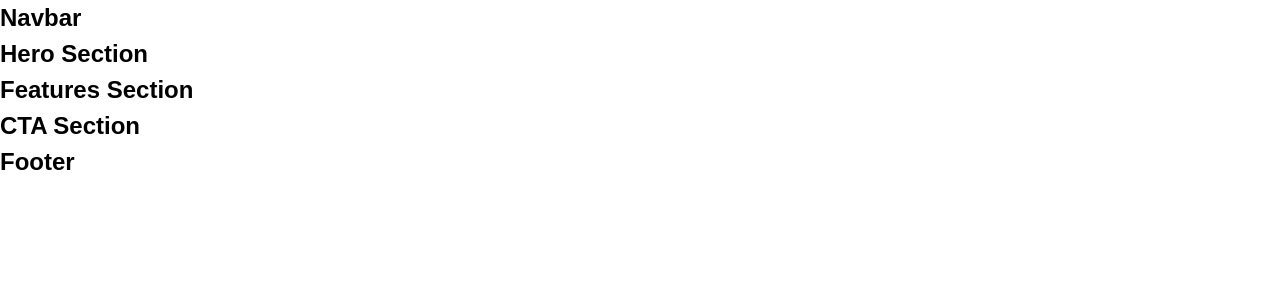
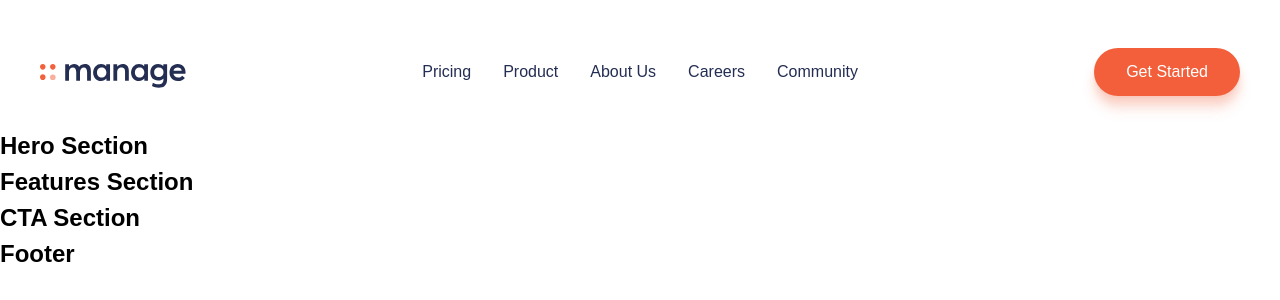
Before and after one commit to jonrutter/manage-demo, a React (Create React App) app: page / in a window 1280 px wide. Shown: the top 300 px of the page. Built offline with nearby package versions, Linux system fonts and the light colour scheme; a web font is replaced by a local one.

Commit message:
Basic Navbar styling

```diff
--- a/src/components/Navbar/Navbar.module.css
+++ b/src/components/Navbar/Navbar.module.css
@@ -0,0 +1,70 @@
+.wrapper {
+  padding: 3rem var(--x-padding) 2rem;
+}
+
+.content {
+  display: flex;
+  justify-content: space-between;
+  align-items: center;
+  color: var(--blue);
+  line-height: 1;
+  max-width: var(--max-width);
+  margin: auto;
+}
+
+.logo {
+  display: block;
+  padding-top: 0.5rem;
+}
+
+.links {
+  display: none;
+  justify-content: space-between;
+  align-items: center;
+  font-size: 1rem;
+}
+
+.links > *:not(:last-child) {
+  margin-right: 2rem;
+}
+
+.links a {
+  font-weight: 500;
+}
+
+.links a:hover {
+  opacity: 0.7;
+}
+
+.ctaBtn {
+  display: none;
+  background-color: var(--red);
+  padding: 1rem 2rem;
+  border-radius: 2rem;
+  font-weight: 500;
+  color: white;
+  line-height: 1;
+  box-shadow: var(--cta-shadow);
+}
+
+.ctaBtn:hover {
+  opacity: 0.7;
+}
+
+.toggleBtn {
+  font-size: 1.5rem;
+}
+
+@media screen and (min-width: 850px) {
+  .links {
+    display: flex;
+  }
+
+  .ctaBtn {
+    display: block;
+  }
+
+  .toggleBtn {
+    display: none;
+  }
+}
--- a/src/components/Navbar/index.js
+++ b/src/components/Navbar/index.js
@@ -1,12 +1,44 @@
-import React from 'react';
+import React, { useState } from 'react';
 
 // styles
 import s from './Navbar.module.css';
 
-const Navbar = () => (
-  <div>
-    <h2>Navbar</h2>
-  </div>
-);
+// icon
+import { FaBars, FaTimes } from 'react-icons/fa';
+
+// logo
+import SiteLogo from '../../images/logo.svg';
+
+// data
+import { links } from '../../nav-links';
+
+const Navbar = () => {
+  const [navOpen, setNavOpen] = useState(false);
+
+  return (
+    <div className={s.wrapper}>
+      <nav className={s.content}>
+        <img className={s.logo} src={SiteLogo} alt="Manage" />
+        <ul className={s.links}>
+          {links.map((link, index) => {
+            const { text, url } = link;
+            return (
+              <li key={index}>
+                <a href={url}>{text}</a>
+              </li>
+            );
+          })}
+        </ul>
+        <button className={s.ctaBtn}>Get Started</button>
+        <button
+          className={s.toggleBtn}
+          onClick={() => setNavOpen((prev) => !prev)}
+        >
+          {navOpen ? <FaTimes /> : <FaBars />}
+        </button>
+      </nav>
+    </div>
+  );
+};
 
 export default Navbar;
--- a/src/index.css
+++ b/src/index.css
@@ -10,6 +10,12 @@
   --grey-light: hsl(0, 0%, 98%);
   --blue-dark: hsl(233, 12%, 13%);
   --peach-light: hsl(13, 100%, 96%);
+
+  --x-padding: 1.5rem;
+  --max-width: 1200px;
+  --cta-shadow: 0px 2px 2px rgba(242, 95, 58, 0.05),
+    0px 6px 6px rgba(242, 95, 58, 0.08), 0px 10px 10px rgba(242, 95, 58, 0.12),
+    0px 14px 14px rgba(242, 95, 58, 0.12);
 }
 
 *,
@@ -43,6 +49,8 @@ input {
   font-family: inherit;
   font-size: 100%;
   line-height: inherit;
+  color: inherit;
+  font-weight: inherit;
 }
 
 button {
@@ -52,3 +60,9 @@ button {
   text-transform: none;
   -webkit-appearance: button;
 }
+
+img,
+svg {
+  max-width: 100%;
+  height: auto;
+}
--- /dev/null
+++ b/src/nav-links.js
@@ -0,0 +1,7 @@
+export const links = [
+  { text: 'Pricing', url: '/' },
+  { text: 'Product', url: '/' },
+  { text: 'About Us', url: '/' },
+  { text: 'Careers', url: '/' },
+  { text: 'Community', url: '/' },
+];
```
